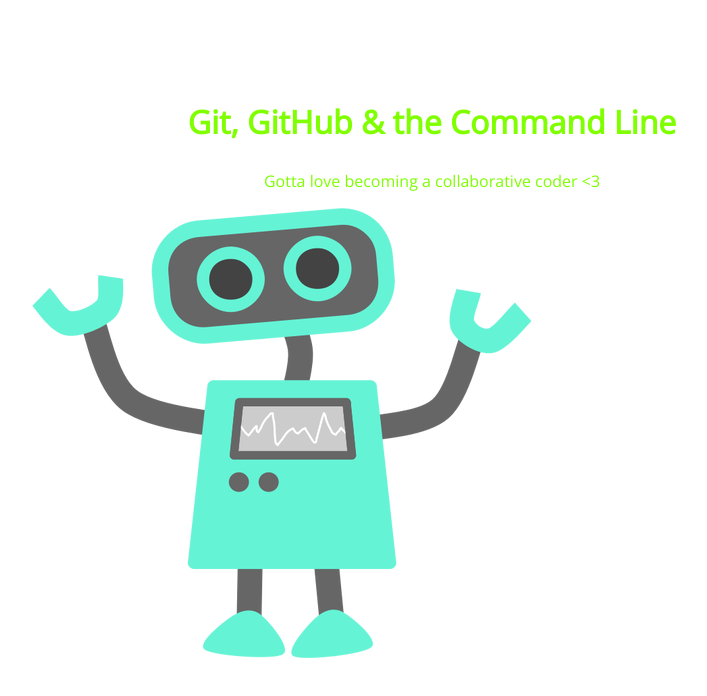
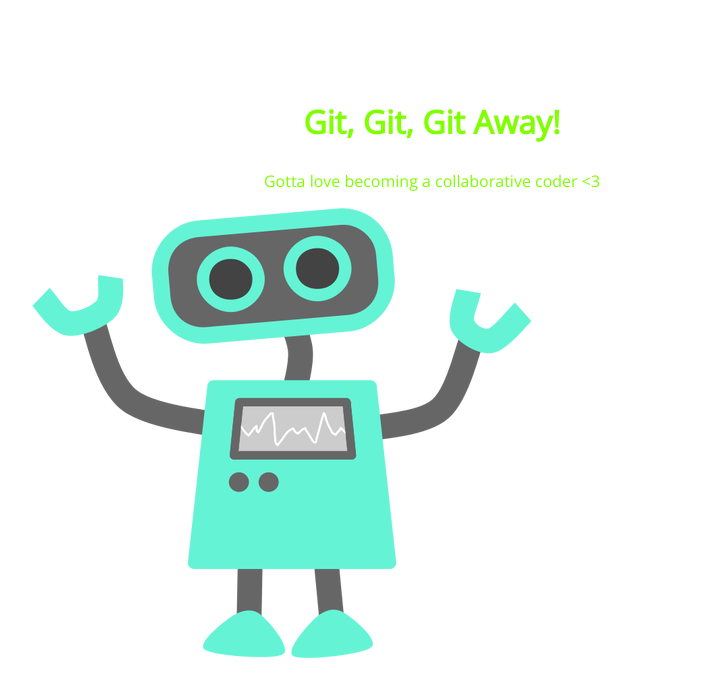
Before and after one commit to Picokcu/105-projectjb, a plain HTML site: page index.html in a window 1280 px wide. Shown: the whole page, without its empty margins (208-915 px from the left). Drawn offline with nearby package versions, Linux system fonts and the light colour scheme.

Commit message:
title h1 change

```diff
--- a/index.html
+++ b/index.html
@@ -8,7 +8,7 @@
 </head>
 <body>
 	<section>
-		<h1>Git, GitHub & the Command Line</h1>
+		<h1>Git, Git, Git Away!</h1>
 		<p>Gotta love becoming a collaborative coder <3</p>
 		<img src="img/happy-blue-robot.png">
 	</section>
```
